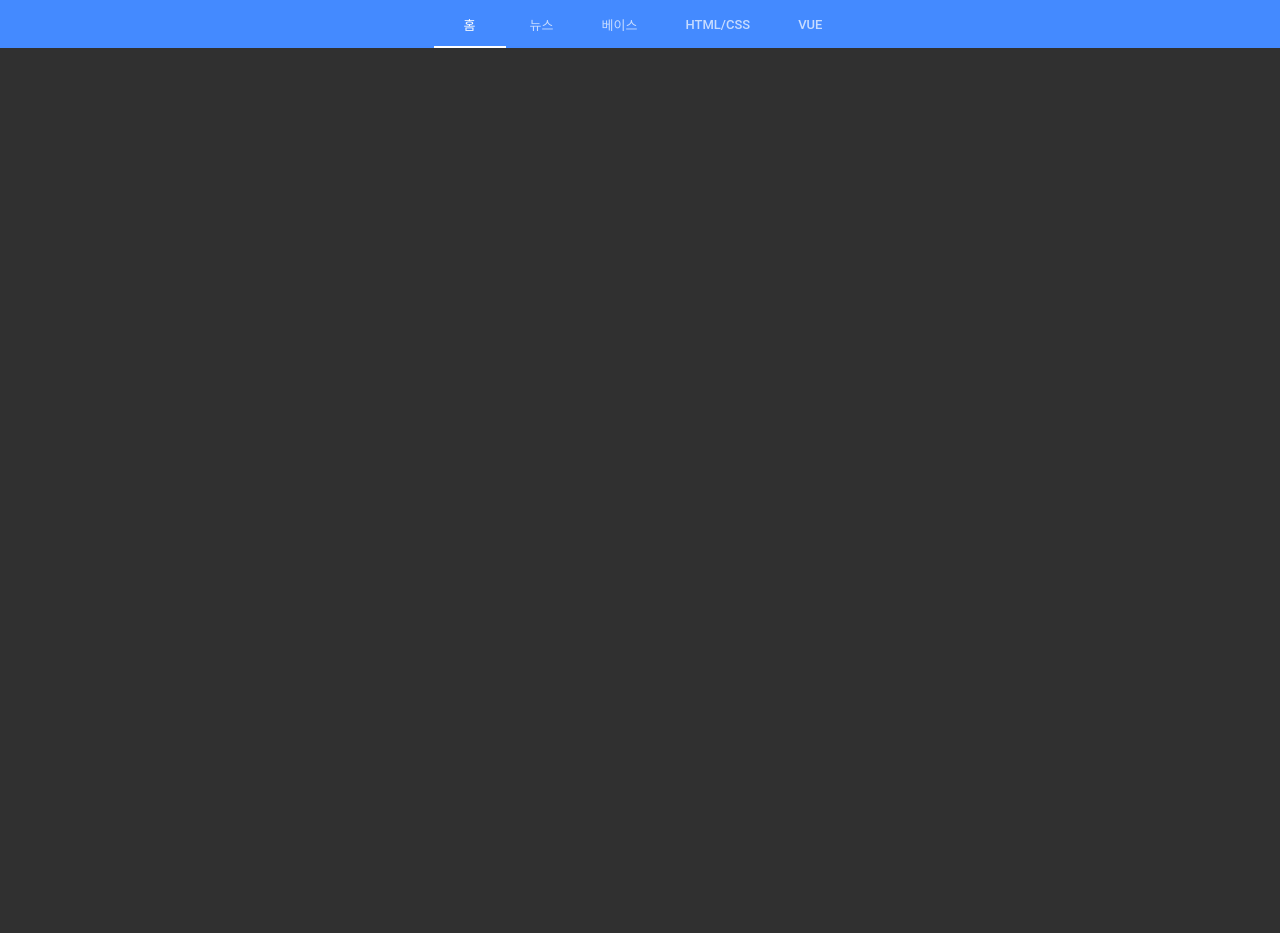
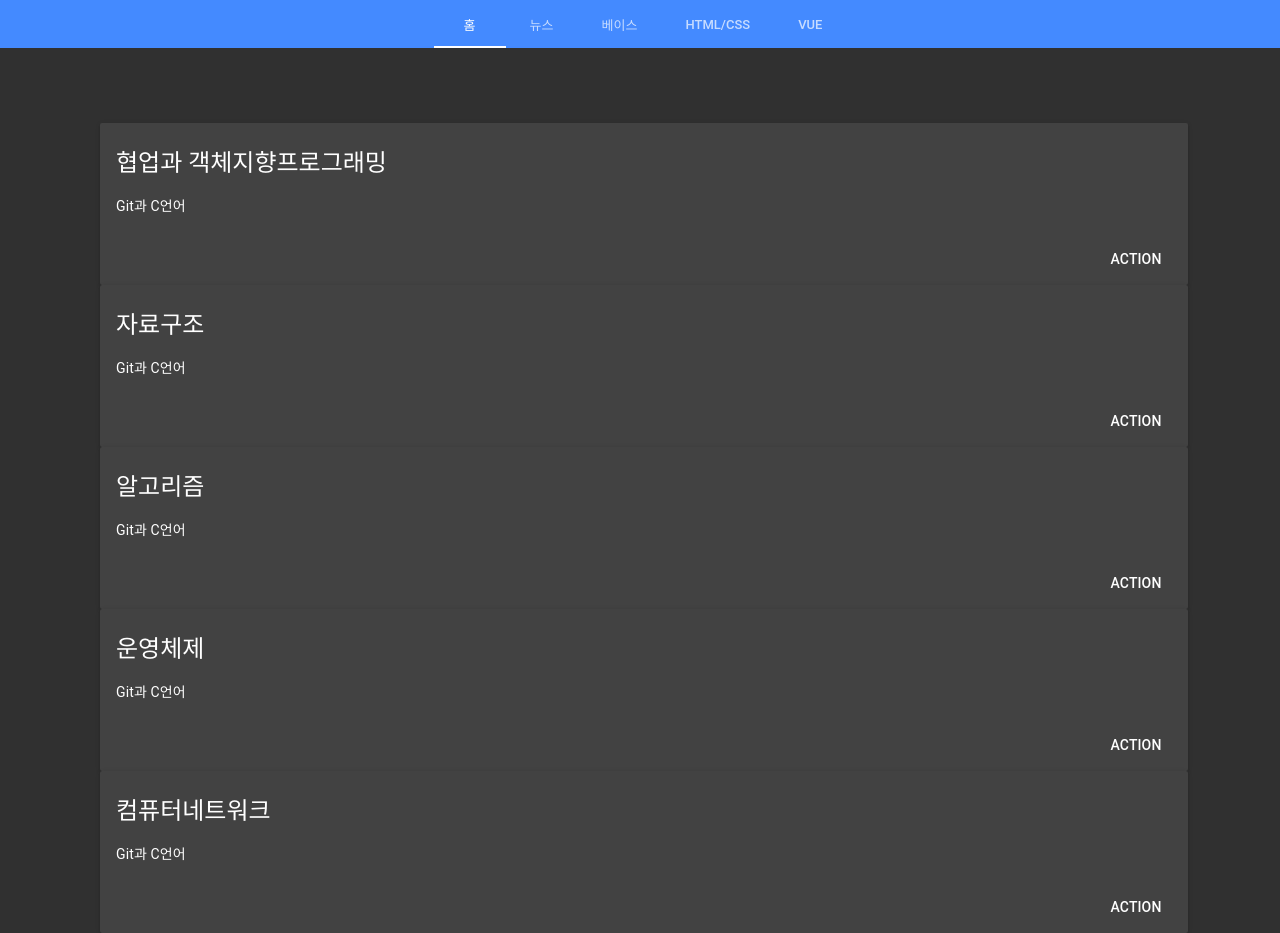
Before and after one commit to daepan/MyHomePage, a Vue app: page /base in a window 1280 px wide. Before the commit the page ends 800 px from the top, so only its background shows below. Built offline with nearby package versions, Linux system fonts and the light colour scheme; the HTML template or start-up script is replaced by a standard one.

Commit message:
Git page, HTML update

```diff
--- /dev/null
+++ b/src/components/base/Git.vue
@@ -0,0 +1,72 @@
+<template>
+    <div class="Git-content">
+        <h1>형상 관리 시스템</h1>
+        <br>
+        <br>
+            <h2>형상 관리의 정의</h2>
+            <br>
+            <li>SW개발 및 유지보수 과정에서 발생하는 소스코드, 문서, 인터페이스 등 각종 결과물에 대해
+            형상을 만들고, 이들 형상에 대한 변경을 체계적으로 관리, 제어하기 위한 활동이라고 한다. 단순히 말해 프로젝트를 진행하면서 생성하는 소스코드를 CVS나 SVN, 또는 GIT와 같은 버
+            전 관리 시스템을 이용하는 것이라고 이해할 수 있다.</li>
+            <br>
+            <br>
+            <h2>형상 관리사용 목적</h2>
+            <br>
+            <li>개발 하는 동안 소스 코드의 변경 사항을 보존하기 위해서이다. 자세하게 설명하자면 버그 및 문제점 발생 시 추적에 용이하고 과거의 특정 시점의 소스파일
+                및 디렉토리의 내용을 쉽게 파악이 가능하고 그 특정시점으로 되돌릴 수 있다.</li>
+            <li>협동작업이 가능하기 때문이다. 대부분의 프로젝트는 팀 단위로 이루어진다. 전체 팀원이 하
+                나의 소스를 가지고 효율적으로 작업할 수 있고 인터넷을 통한 전세계의 개발자들이 협업하여
+                개발하는 오픈 소스 프로젝트가 가능해진다.</li>
+                <br>
+                <br>
+            <h2>버전 관리 시스템의 종류</h2>
+            <br>
+            <li> 버전 관리 시스템은 상용과 비상용(오픈소스)로 구분 할 수 있다.</li>
+            <div class="sang">
+                <h3 class="sang-name">상용</h3>
+                <li v-for="value in sangObj" class="sang-content" :key="value">
+                    {{ value }}
+                </li>
+            </div>
+
+            <div class="besang">
+                <h3 class="besng-name">비상용(오픈소스)</h3>
+                <li v-for="value in besangObj" class="besang-content" :key="value">
+                    {{ value }}
+                </li>
+            </div>
+
+
+
+    </div>
+</template>
+<script>
+export default {
+    data(){
+        return {
+        sangObj:[
+            'IBM Rational ClearCase',
+            'Perforce',
+            'PTC Integrity'
+        ],
+        besangObj:[
+            'Subversion(SVN)',
+            'CVS',
+            'Git'
+        ]}
+    }
+}
+</script>
+<style>
+    .Git-content{
+        padding: 100px;
+    }
+    .sang{
+        float: left;
+        padding: 10px;
+    }
+    .besang{
+        float: left;
+        padding: 10px;
+    }
+</style>
--- a/src/router.js
+++ b/src/router.js
@@ -1,11 +1,11 @@
 import Vue from 'vue'
 import Router from 'vue-router'
 import Home from './views/Home'
-import Base from './components/base/base'
+import Base from './views/base'
 import News from './views/News'
 import HTML from './views/HTML'
 import vue from './views/Vue'
-
+import Git from './components/base/Git'
 Vue.use(Router)
 
 export default new Router({
@@ -36,6 +36,11 @@ export default new Router({
       path: '/Vue',
       name: 'Vue',
       component: vue
+    },
+    {
+      path: '/Git',
+      name: 'Git',
+      component: Git
     }
   ]
 })
--- a/src/views/HTML.vue
+++ b/src/views/HTML.vue
@@ -16,7 +16,7 @@
             </md-card>
               <md-card>
              <md-card-header>
-                <div class="md-title">협업과 객체지향프로그래밍</div>
+                <div class="md-title">자료구조</div>
               </md-card-header>
               <md-card-content>
                  Git과 C언어
@@ -28,7 +28,7 @@
             </md-card>
               <md-card>
              <md-card-header>
-                <div class="md-title">협업과 객체지향프로그래밍</div>
+                <div class="md-title">알고리즘</div>
               </md-card-header>
               <md-card-content>
                  Git과 C언어
@@ -40,7 +40,7 @@
             </md-card>
               <md-card>
              <md-card-header>
-                <div class="md-title">협업과 객체지향프로그래밍</div>
+                <div class="md-title">운영체제</div>
               </md-card-header>
               <md-card-content>
                  Git과 C언어
@@ -52,7 +52,7 @@
             </md-card>
               <md-card>
              <md-card-header>
-                <div class="md-title">협업과 객체지향프로그래밍</div>
+                <div class="md-title">컴퓨터네트워크</div>
               </md-card-header>
               <md-card-content>
                  Git과 C언어
@@ -62,30 +62,7 @@
                  to="/base">Action</md-button>
                 </md-card-actions>
             </md-card>
-              <md-card>
-             <md-card-header>
-                <div class="md-title">협업과 객체지향프로그래밍</div>
-              </md-card-header>
-              <md-card-content>
-                 Git과 C언어
-              </md-card-content>
-              <md-card-actions>
-                 <md-button
-                 to="/base">Action</md-button>
-                </md-card-actions>
-            </md-card>
-              <md-card>
-             <md-card-header>
-                <div class="md-title">협업과 객체지향프로그래밍</div>
-              </md-card-header>
-              <md-card-content>
-                 Git과 C언어
-              </md-card-content>
-              <md-card-actions>
-                 <md-button
-                 to="/base">Action</md-button>
-                </md-card-actions>
-            </md-card>
+
       </div>
  </div>
 </template>
--- a/src/views/Vue.vue
+++ b/src/views/Vue.vue
@@ -1,7 +1,67 @@
 <template>
            <div>
-
-
+    <div class="Card-container">
+          <md-card>
+             <md-card-header>
+                <div class="md-title">협업과 객체지향프로그래밍</div>
+              </md-card-header>
+              <md-card-content>
+                 Git과 C언어
+              </md-card-content>
+              <md-card-actions>
+                 <md-button
+                 to="/base">Action</md-button>
+                </md-card-actions>
+            </md-card>
+              <md-card>
+             <md-card-header>
+                <div class="md-title">자료구조</div>
+              </md-card-header>
+              <md-card-content>
+                 Git과 C언어
+              </md-card-content>
+              <md-card-actions>
+                 <md-button
+                 to="/base">Action</md-button>
+                </md-card-actions>
+            </md-card>
+              <md-card>
+             <md-card-header>
+                <div class="md-title">알고리즘</div>
+              </md-card-header>
+              <md-card-content>
+                 Git과 C언어
+              </md-card-content>
+              <md-card-actions>
+                 <md-button
+                 to="/base">Action</md-button>
+                </md-card-actions>
+            </md-card>
+              <md-card>
+             <md-card-header>
+                <div class="md-title">운영체제</div>
+              </md-card-header>
+              <md-card-content>
+                 Git과 C언어
+              </md-card-content>
+              <md-card-actions>
+                 <md-button
+                 to="/base">Action</md-button>
+                </md-card-actions>
+            </md-card>
+              <md-card>
+             <md-card-header>
+                <div class="md-title">컴퓨터네트워크</div>
+              </md-card-header>
+              <md-card-content>
+                 Git과 C언어
+              </md-card-content>
+              <md-card-actions>
+                 <md-button
+                 to="/base">Action</md-button>
+                </md-card-actions>
+            </md-card>
+    </div>
 
 
   </div>
--- /dev/null
+++ b/src/views/base.vue
@@ -0,0 +1,82 @@
+<template>
+    <div>
+   <div class="Card-container">
+          <md-card>
+             <md-card-header>
+                <div class="md-title">협업과 객체지향프로그래밍</div>
+              </md-card-header>
+              <md-card-content>
+                 Git과 C언어
+              </md-card-content>
+              <md-card-actions>
+                 <md-button
+                 to="/Git">Action</md-button>
+                </md-card-actions>
+            </md-card>
+              <md-card>
+             <md-card-header>
+                <div class="md-title">자료구조</div>
+              </md-card-header>
+              <md-card-content>
+                 Git과 C언어
+              </md-card-content>
+              <md-card-actions>
+                 <md-button
+                 to="/base">Action</md-button>
+                </md-card-actions>
+            </md-card>
+              <md-card>
+             <md-card-header>
+                <div class="md-title">알고리즘</div>
+              </md-card-header>
+              <md-card-content>
+                 Git과 C언어
+              </md-card-content>
+              <md-card-actions>
+                 <md-button
+                 to="/base">Action</md-button>
+                </md-card-actions>
+            </md-card>
+              <md-card>
+             <md-card-header>
+                <div class="md-title">운영체제</div>
+              </md-card-header>
+              <md-card-content>
+                 Git과 C언어
+              </md-card-content>
+              <md-card-actions>
+                 <md-button
+                 to="/base">Action</md-button>
+                </md-card-actions>
+            </md-card>
+              <md-card>
+             <md-card-header>
+                <div class="md-title">컴퓨터네트워크</div>
+              </md-card-header>
+              <md-card-content>
+                 Git과 C언어
+              </md-card-content>
+              <md-card-actions>
+                 <md-button
+                 to="/base">Action</md-button>
+                </md-card-actions>
+            </md-card>
+   </div>
+
+  </div>
+</template>
+<script>
+import Header from '@/components/Header';
+
+export default {
+  name:'first',
+ components:{
+   'main-header': Header
+ }
+}
+</script>
+
+
+<style>
+
+</style>
```
